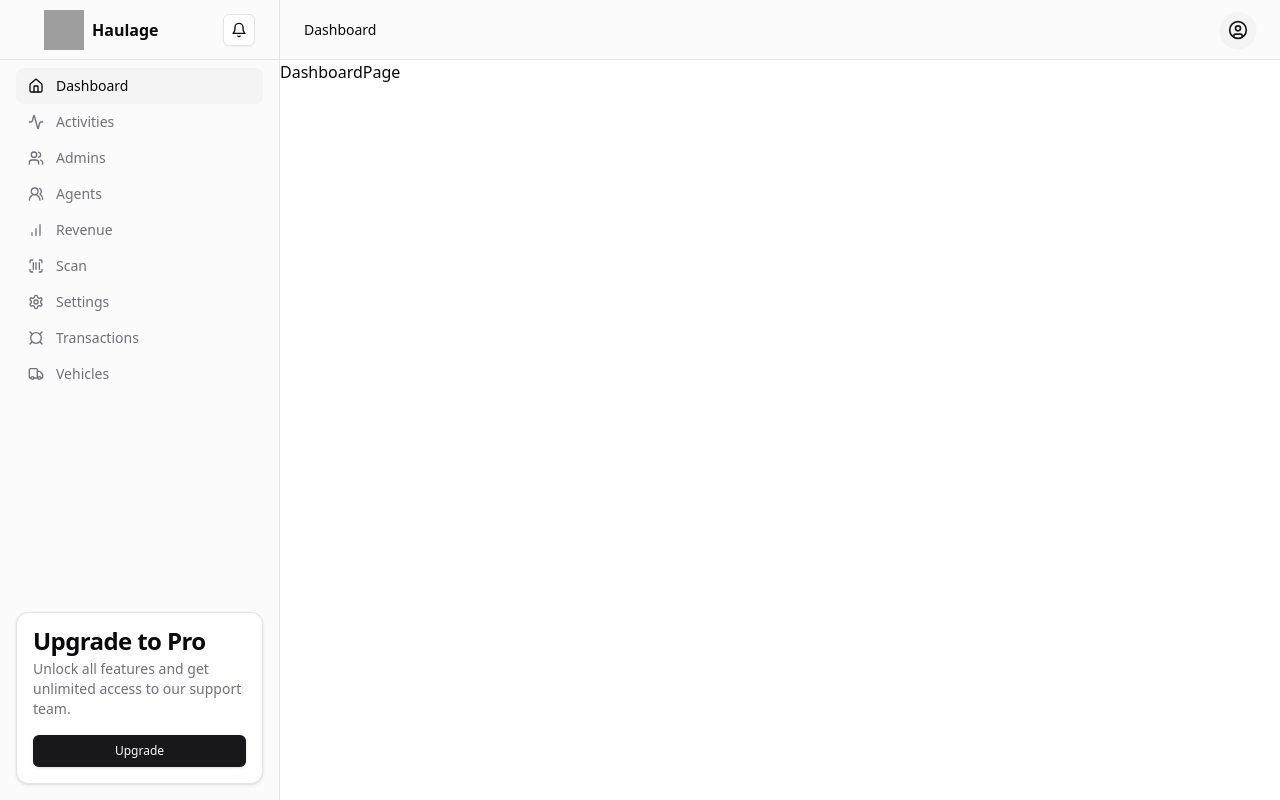
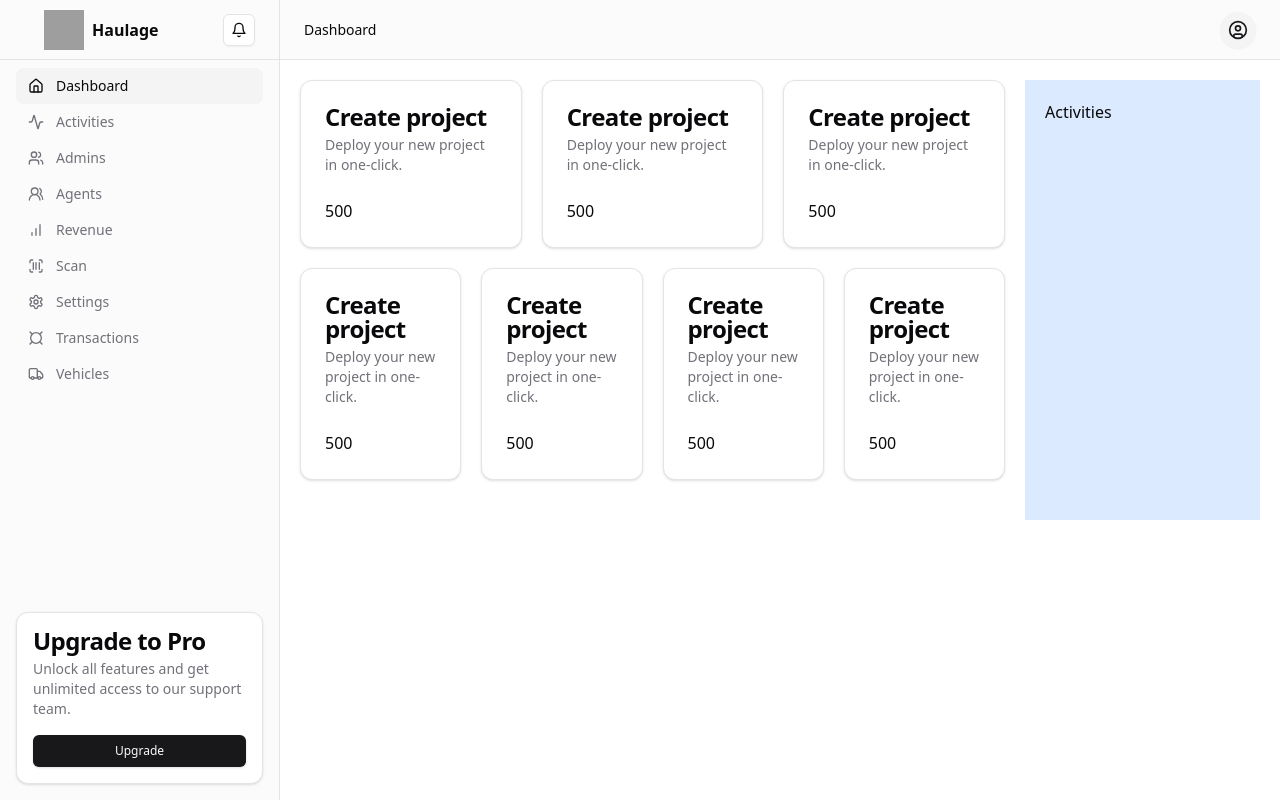
Before and after one commit to iisce/haulage, a Next.js app: page /dashboard in a window 1280 px wide. Built offline with nearby package versions, Linux system fonts and the light colour scheme; grey boxes are pictures that could not be loaded.

Commit message:
worked of dashboard

```diff
--- a/app/(protected)/dashboard/page.tsx
+++ b/app/(protected)/dashboard/page.tsx
@@ -1,5 +1,10 @@
-import React from 'react';
+import SuperAdminDashboard from "@/components/dashboard/super-admin-dashboard";
+import React from "react";
 
 export default function DashboardPage() {
-	return <div>DashboardPage</div>;
+  return (
+    <div>
+      <SuperAdminDashboard />
+    </div>
+  );
 }
--- a/app/(protected)/dashboard/summary/page.tsx
+++ /dev/null
@@ -1,5 +0,0 @@
-import React from 'react';
-
-export default function SummaryPage() {
-	return <div>SummaryPage</div>;
-}
--- /dev/null
+++ b/components/dashboard/dashboard-total-card.tsx
@@ -0,0 +1,34 @@
+import React from "react";
+import { Button } from "@/components/ui/button";
+import {
+  Card,
+  CardContent,
+  CardDescription,
+  CardFooter,
+  CardHeader,
+  CardTitle,
+} from "@/components/ui/card";
+import { Input } from "@/components/ui/input";
+import { Label } from "@/components/ui/label";
+import {
+  Select,
+  SelectContent,
+  SelectItem,
+  SelectTrigger,
+  SelectValue,
+} from "@/components/ui/select";
+
+export default function DashboardTotalCard() {
+  //   return <div className="w-1/3 h-56 border-2 rounded-lg ">1</div>;
+  return (
+    <Card className="w-1/3">
+      <CardHeader>
+        <CardTitle>Create project</CardTitle>
+        <CardDescription>Deploy your new project in one-click.</CardDescription>
+      </CardHeader>
+      <CardContent>
+        <div className="grid w-full items-center gap-4">500</div>
+      </CardContent>
+    </Card>
+  );
+}
--- /dev/null
+++ b/components/dashboard/dashoard-total-revenue.tsx
@@ -0,0 +1,33 @@
+import React from "react";
+import { Button } from "@/components/ui/button";
+import {
+  Card,
+  CardContent,
+  CardDescription,
+  CardFooter,
+  CardHeader,
+  CardTitle,
+} from "@/components/ui/card";
+import { Input } from "@/components/ui/input";
+import { Label } from "@/components/ui/label";
+import {
+  Select,
+  SelectContent,
+  SelectItem,
+  SelectTrigger,
+  SelectValue,
+} from "@/components/ui/select";
+
+export default function DashoardTotalRevenue() {
+  return (
+    <Card className="w-1/4">
+      <CardHeader>
+        <CardTitle>Create project</CardTitle>
+        <CardDescription>Deploy your new project in one-click.</CardDescription>
+      </CardHeader>
+      <CardContent>
+        <div className="grid w-full items-center gap-4">500</div>
+      </CardContent>
+    </Card>
+  );
+}
--- /dev/null
+++ b/components/dashboard/super-admin-dashboard.tsx
@@ -0,0 +1,26 @@
+import React from "react";
+import DashboardTotalCard from "./dashboard-total-card";
+import DashoardTotalRevenue from "./dashoard-total-revenue";
+
+export default function SuperAdminDashboard() {
+  return (
+    <div className="flex flex-col md:flex-row  h-full m-5 gap-5">
+      <div className=" flex flex-col w-3/4 gap-5">
+        <div className="flex flex-col md:flex-row gap-5">
+          <DashboardTotalCard />
+          <DashboardTotalCard />
+          <DashboardTotalCard />
+        </div>
+        <div className="flex flex-col md:flex-row gap-5">
+          <DashoardTotalRevenue />
+          <DashoardTotalRevenue />
+          <DashoardTotalRevenue />
+          <DashoardTotalRevenue />
+        </div>
+      </div>
+      <div className=" hidden md:block bg-blue-100 w-1/4 ">
+        <div className="m-5 ">Activities</div>
+      </div>
+    </div>
+  );
+}
```
